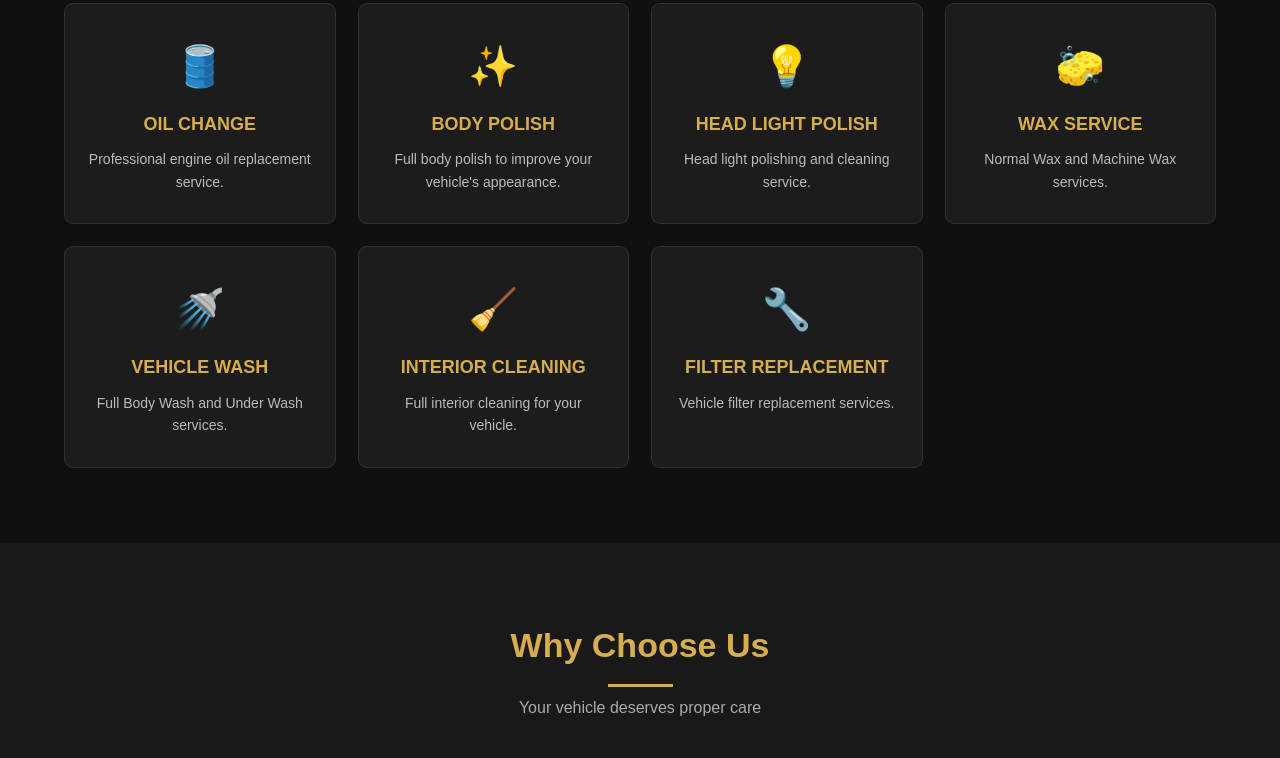
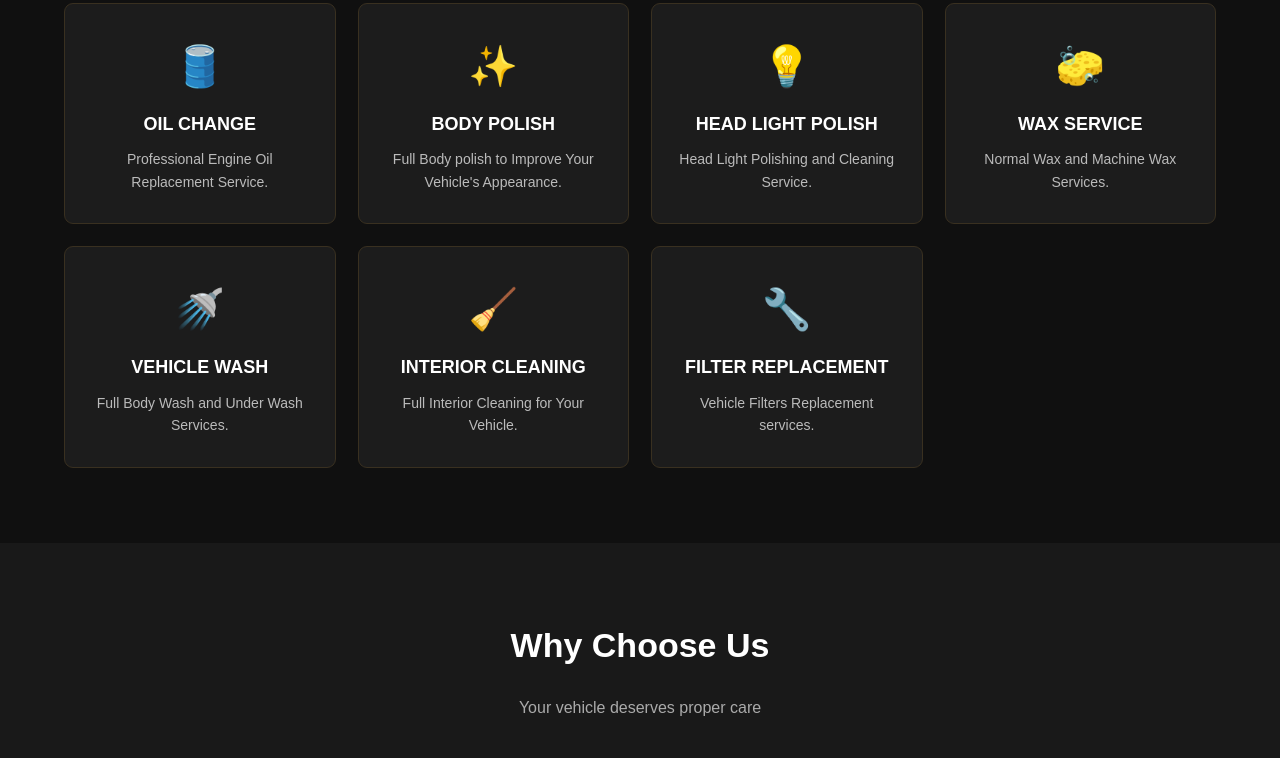
Before and after one commit to samagiautoservice-tech/Samagi-auto-service-2027, a plain HTML site: page index.html in a window 1280 px wide. Shown: the part 1512-2270 px from the top of the page. Drawn offline with Linux system fonts and the light colour scheme.

Commit message:
Update index.html

```diff
--- a/index.html
+++ b/index.html
@@ -11,8 +11,8 @@
 
 <style>
 :root {
-    --gold: #d6ad50;
-    --light-gold: #f4d58a;
+    --red: #e21d1d;
+    --light-gold: #c21717;
     --black: #101010;
     --card: #1c1c1c;
     --white: #ffffff;
@@ -651,43 +651,43 @@ footer strong {
         <div class="service-box">
             <div class="service-icon">🛢️</div>
             <h3>OIL CHANGE</h3>
-            <p>Professional engine oil replacement service.</p>
+            <p>Professional Engine Oil Replacement Service.</p>
         </div>
 
         <div class="service-box">
             <div class="service-icon">✨</div>
             <h3>BODY POLISH</h3>
-            <p>Full body polish to improve your vehicle's appearance.</p>
+            <p>Full Body polish to Improve Your Vehicle's Appearance.</p>
         </div>
 
         <div class="service-box">
             <div class="service-icon">💡</div>
             <h3>HEAD LIGHT POLISH</h3>
-            <p>Head light polishing and cleaning service.</p>
+            <p>Head Light Polishing and Cleaning Service.</p>
         </div>
 
         <div class="service-box">
             <div class="service-icon">🧽</div>
             <h3>WAX SERVICE</h3>
-            <p>Normal Wax and Machine Wax services.</p>
+            <p>Normal Wax and Machine Wax Services.</p>
         </div>
 
         <div class="service-box">
             <div class="service-icon">🚿</div>
             <h3>VEHICLE WASH</h3>
-            <p>Full Body Wash and Under Wash services.</p>
+            <p>Full Body Wash and Under Wash Services.</p>
         </div>
 
         <div class="service-box">
             <div class="service-icon">🧹</div>
             <h3>INTERIOR CLEANING</h3>
-            <p>Full interior cleaning for your vehicle.</p>
+            <p>Full Interior Cleaning for Your Vehicle.</p>
         </div>
 
         <div class="service-box">
             <div class="service-icon">🔧</div>
             <h3>FILTER REPLACEMENT</h3>
-            <p>Vehicle filter replacement services.</p>
+            <p>Vehicle Filters Replacement services.</p>
         </div>
 
     </div>
@@ -747,6 +747,12 @@ footer strong {
         <img src="https://images.unsplash.com/photo-1492144534655-ae79c964c9d7?q=80&w=1200" alt="Car">
 
         <img src="https://images.unsplash.com/photo-1502877338535-766e1452684a?q=80&w=1200" alt="Vehicle">
+
+        <img src="https://i.postimg.cc/BvWXhjBR/Whats-App-Image-2026-11-23-at-10-27-33.jpg" alt="Vehicle">
+
+        <img src="https://i.postimg.cc/Hx6WCnbp/Whats-App-Image-2026-11-23-at-10-24-55.jpg" alt="Vehicle">
+
+        <img src="https://i.postimg.cc/Yq5r7JLM/Whats-App-Image-2026-11-23-at-10-24-56.jpg" alt="Vehicle">
 
     </div>
 </div>
```
